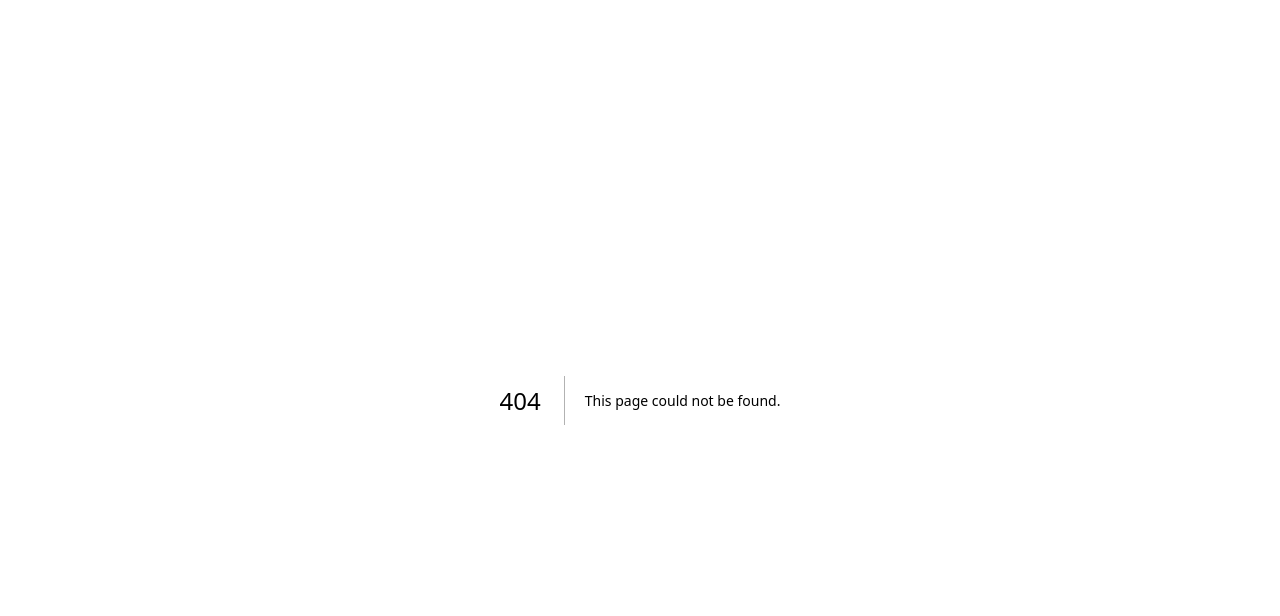
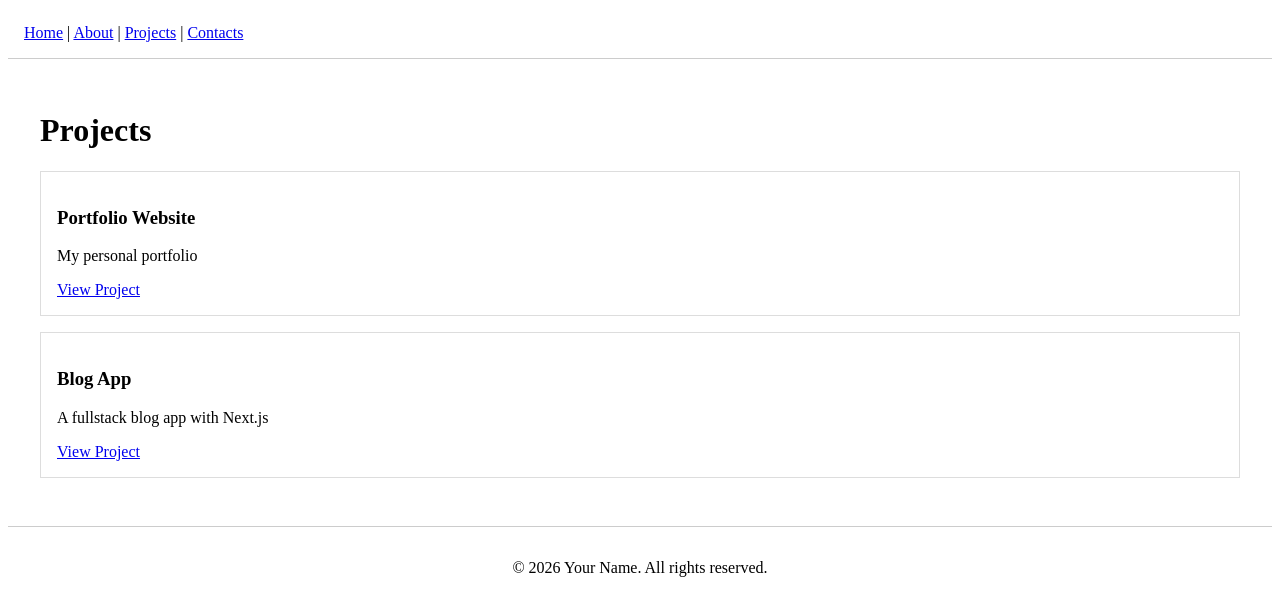
Before and after one commit to DevSam30/personal_portfolio, a Next.js app: page /projects in a window 1280 px wide. Before the commit this address had no page. Shown: the top 616 px of the page. Built offline with nearby package versions, Linux system fonts and the light colour scheme.

Commit message:
Added index and projects pages

```diff
--- /dev/null
+++ b/pages/projects.js
@@ -0,0 +1,21 @@
+import Navbar from "../components/navbar";
+import Footer from "../components/footer";
+import ProjectCard from "../components/projectcard";
+
+export default function Projects() {
+  const projects = [
+    { title: "Portfolio Website", description: "My personal portfolio", link: "#" },
+    { title: "Blog App", description: "A fullstack blog app with Next.js", link: "#" },
+  ];
+
+  return (
+    <div>
+      <Navbar />
+      <main style={{ padding: "2rem" }}>
+        <h1>Projects</h1>
+        {projects.map((p, idx) => <ProjectCard key={idx} {...p} />)}
+      </main>
+      <Footer />
+    </div>
+  );
+}
```
Also changed, not shown: pages/index.js (added, +15 -0 lines).
